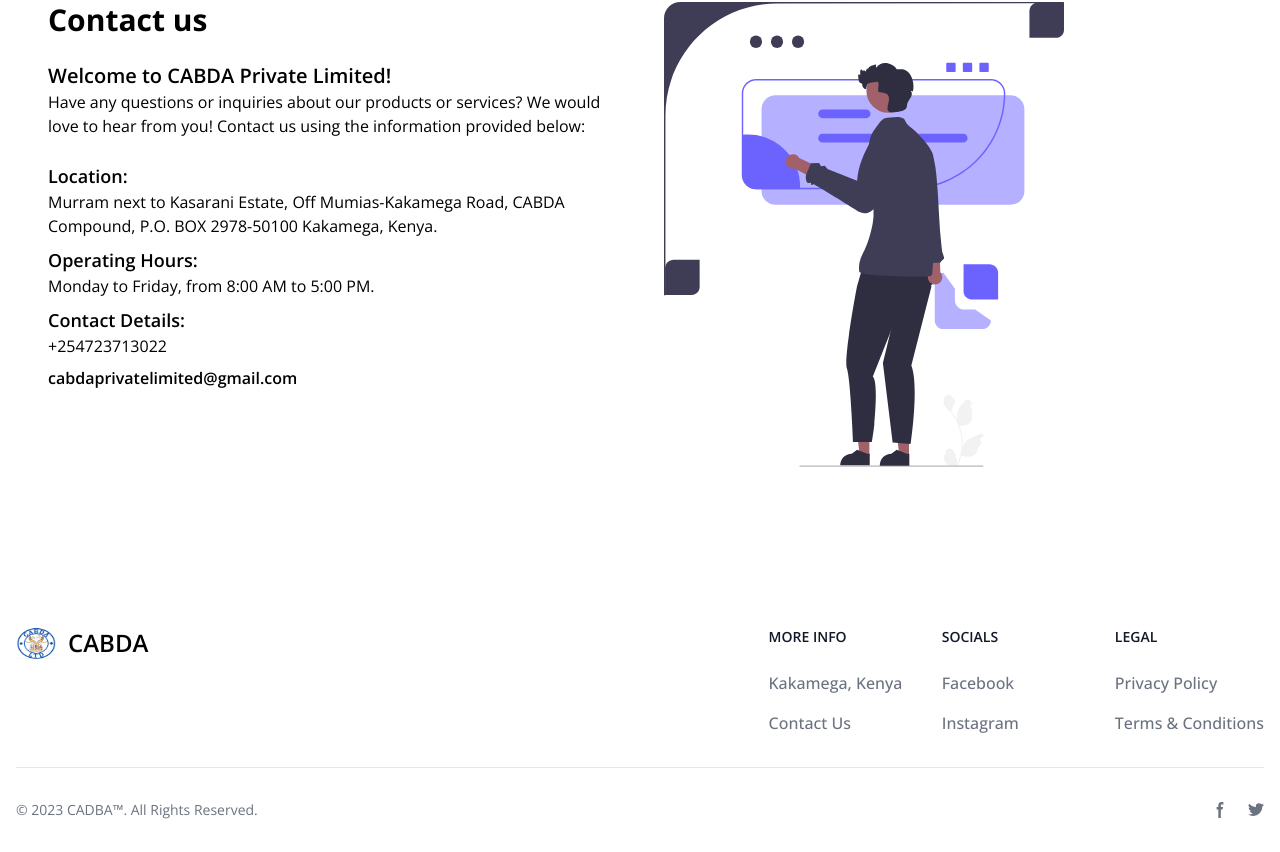
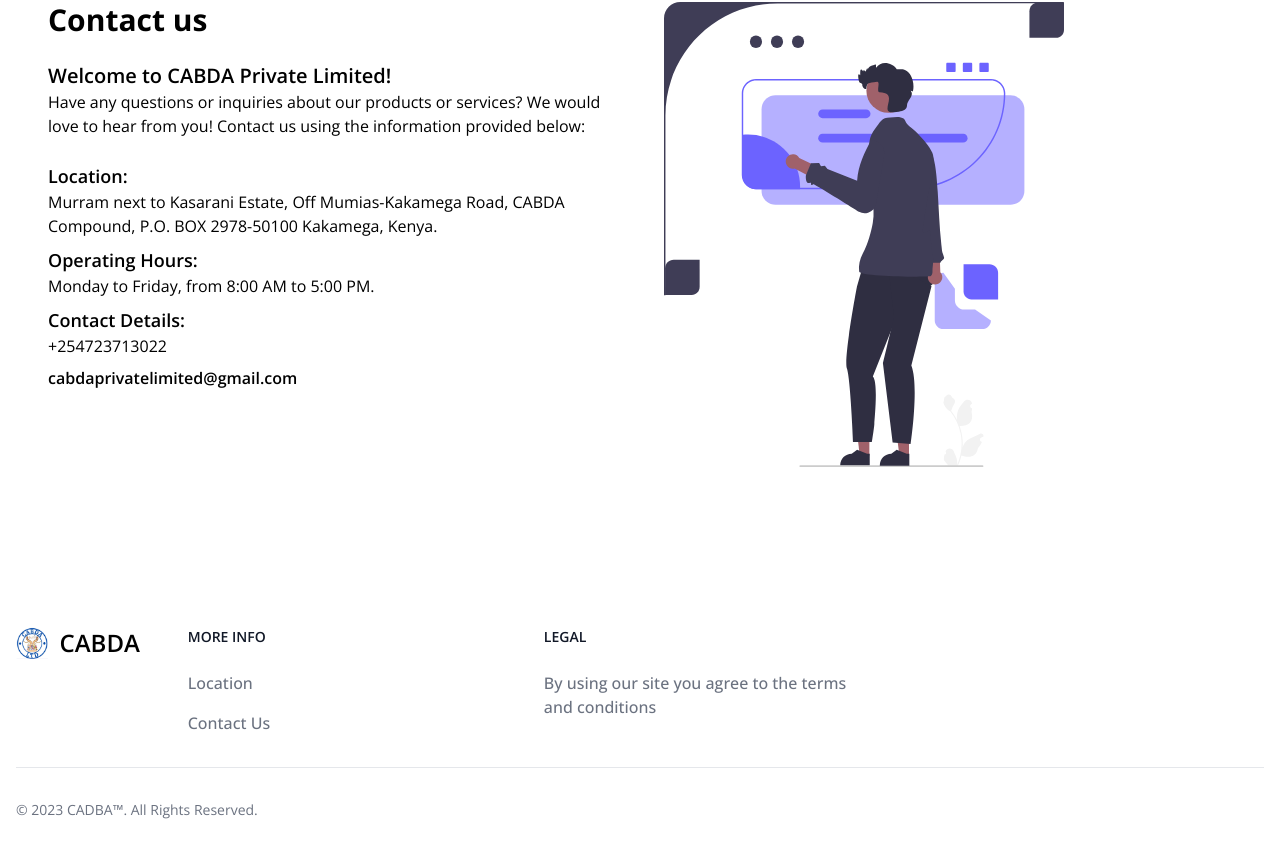
Before and after one commit to RichieMuga/cabda, a Next.js app: page /contactus in a window 1280 px wide. Shown: the part 174-1026 px from the top of the page. Built offline with nearby package versions, Linux system fonts and the light colour scheme.

Commit message:
feat: added footer copywrite

```diff
--- a/components/Footer.js
+++ b/components/Footer.js
@@ -4,69 +4,41 @@
 
 const Footer = () => {
   return (
-      <footer class="bg-white dark:bg-gray-900">
-          <div class="mx-auto w-full max-w-screen-xl p-4 py-6 lg:py-8">
-              <div class="md:flex md:justify-between">
-                  <div class="mb-6 md:mb-0">
-                      <a href="https://cabda.co.ke/" class="flex items-center">
-                          <Image width={40} height={40} src={Logo} class="h-8 mr-3" alt="FlowBite Logo" />
-                          <span class="self-center text-2xl font-semibold whitespace-nowrap dark:text-white">CABDA</span>
+      <footer className="bg-white dark:bg-gray-900">
+          <div className="mx-auto w-full max-w-screen-xl p-4 py-6 lg:py-8">
+              <div className="md:flex md:justify-between">
+                  <div className="mb-6 md:mb-0">
+                      <a href="https://cabda.co.ke/" className="flex items-center">
+                          <Image width={40} height={40} src={Logo} className="h-8 mr-3" alt="CADBA Logo" />
+                          <span className="self-center text-2xl font-semibold whitespace-nowrap dark:text-white">CABDA</span>
                       </a>
                   </div>
-                  <div class="grid grid-cols-2 gap-8 sm:gap-6 sm:grid-cols-3">
-                      <div>
-                          <h2 class="mb-6 text-sm font-semibold text-gray-900 uppercase dark:text-white">More info</h2>
-                          <ul class="text-gray-500 dark:text-gray-400 font-medium">
-                              <li class="mb-4">
-                                  <a href="https://cabda.co.ke/" class="hover:underline">Kakamega, Kenya</a>
+                  <div className="grid grid-cols-2 gap-8 sm:gap-6 sm:grid-cols-3">
+                      <div className='ml-[4em]'>
+                          <h2 className="mb-6 text-sm font-semibold text-gray-900 uppercase dark:text-white">More info</h2>
+                          <ul className="text-gray-500 dark:text-gray-400 font-medium">
+                              <li className="mb-4">
+                                  <a href="/contactus" className="hover:underline">Location</a>
                               </li>
                               <li>
-                                  <a href="https://cabda.co.ke/" class="hover:underline">Contact Us</a>
+                                  <a href="/contactus" className="hover:underline">Contact Us</a>
                               </li>
                           </ul>
                       </div>
-                      <div>
-                          <h2 class="mb-6 text-sm font-semibold text-gray-900 uppercase dark:text-white">Socials</h2>
-                          <ul class="text-gray-500 dark:text-gray-400 font-medium">
-                              <li class="mb-4">
-                                  <a href="https://cabda.co.ke/" class="hover:underline ">Facebook</a>
-                              </li>
-                              <li>
-                                  <a href="https://cabda.co.ke/" class="hover:underline">Instagram</a>
-                              </li>
-                          </ul>
-                      </div>
-                      <div>
-                          <h2 class="mb-6 text-sm font-semibold text-gray-900 uppercase dark:text-white">Legal</h2>
-                          <ul class="text-gray-500 dark:text-gray-400 font-medium">
-                              <li class="mb-4">
-                                  <a href="#" class="hover:underline">Privacy Policy</a>
-                              </li>
-                              <li>
-                                  <a href="#" class="hover:underline">Terms &amp; Conditions</a>
+                      <div className='ml-[2em]'>
+                          <h2 className="mb-6 text-sm font-semibold text-gray-900 uppercase dark:text-white">Legal</h2>
+                          <ul className="text-gray-500 dark:text-gray-400 font-medium">
+                              <li className="mb-4">
+                                  <a href="#" className="hover:underline">By using our site you agree to the terms and conditions</a>
                               </li>
                           </ul>
                       </div>
                   </div>
               </div>
-              <hr class="my-6 border-gray-200 sm:mx-auto dark:border-gray-700 lg:my-8" />
-              <div class="sm:flex sm:items-center sm:justify-between">
-                  <span class="text-sm text-gray-500 sm:text-center dark:text-gray-400">© 2023 <a href="https://flowbite.com/" class="hover:underline">CADBA™</a>. All Rights Reserved.
+              <hr className="my-6 border-gray-200 sm:mx-auto dark:border-gray-700 lg:my-8" />
+              <div className="sm:flex sm:items-center sm:justify-between">
+                  <span className="text-sm text-gray-500 sm:text-center dark:text-gray-400">© 2023 <a href="https://flowbite.com/" className="hover:underline">CADBA™</a>. All Rights Reserved.
                   </span>
-                  <div class="flex mt-4 space-x-5 sm:justify-center sm:mt-0">
-                      <a href="#" class="text-gray-500 hover:text-gray-900 dark:hover:text-white">
-                          <svg class="w-4 h-4" aria-hidden="true" xmlns="http://www.w3.org/2000/svg" fill="currentColor" viewBox="0 0 8 19">
-                              <path fill-rule="evenodd" d="M6.135 3H8V0H6.135a4.147 4.147 0 0 0-4.142 4.142V6H0v3h2v9.938h3V9h2.021l.592-3H5V3.591A.6.6 0 0 1 5.592 3h.543Z" clip-rule="evenodd" />
-                          </svg>
-                          <span class="sr-only">Facebook page</span>
-                      </a>
-                      <a href="#" class="text-gray-500 hover:text-gray-900 dark:hover:text-white">
-                          <svg class="w-4 h-4" aria-hidden="true" xmlns="http://www.w3.org/2000/svg" fill="currentColor" viewBox="0 0 20 17">
-                              <path fill-rule="evenodd" d="M20 1.892a8.178 8.178 0 0 1-2.355.635 4.074 4.074 0 0 0 1.8-2.235 8.344 8.344 0 0 1-2.605.98A4.13 4.13 0 0 0 13.85 0a4.068 4.068 0 0 0-4.1 4.038 4 4 0 0 0 .105.919A11.705 11.705 0 0 1 1.4.734a4.006 4.006 0 0 0 1.268 5.392 4.165 4.165 0 0 1-1.859-.5v.05A4.057 4.057 0 0 0 4.1 9.635a4.19 4.19 0 0 1-1.856.07 4.108 4.108 0 0 0 3.831 2.807A8.36 8.36 0 0 1 0 14.184 11.732 11.732 0 0 0 6.291 16 11.502 11.502 0 0 0 17.964 4.5c0-.177 0-.35-.012-.523A8.143 8.143 0 0 0 20 1.892Z" clip-rule="evenodd" />
-                          </svg>
-                          <span class="sr-only">Twitter page</span>
-                      </a>
-                  </div>
               </div>
           </div>
       </footer>
```
